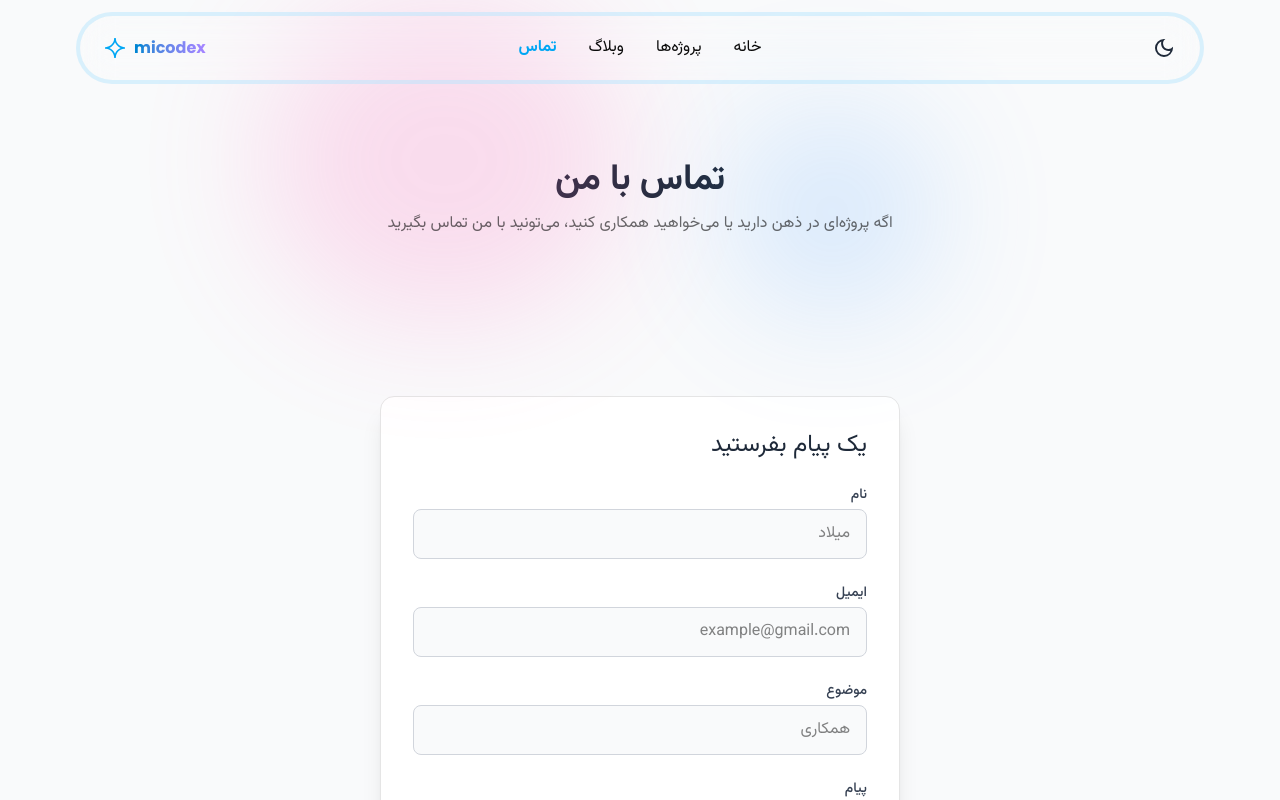
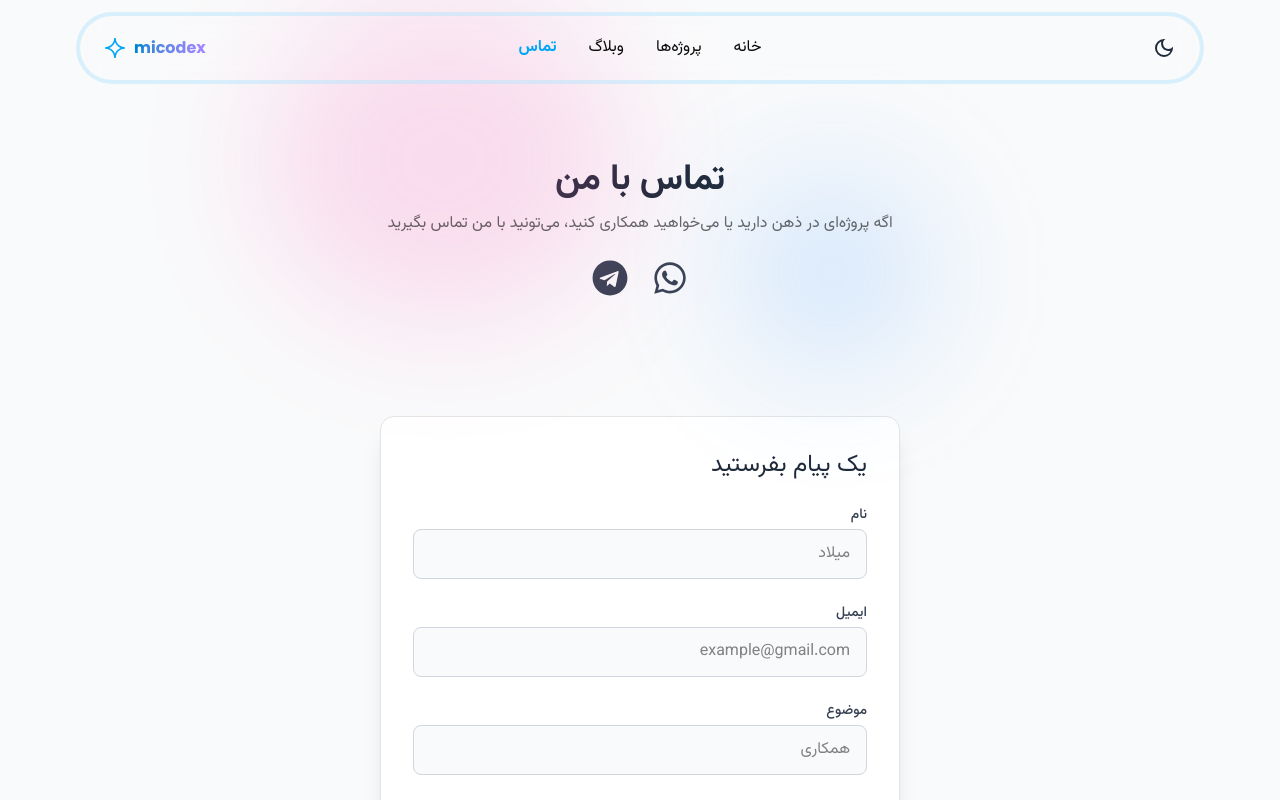
Before and after one commit to micodex/micodex-portfolio, a Next.js app: page /contact in a window 1280 px wide. Shown: the top 800 px of the page. Built offline with nearby package versions, Linux system fonts and the light colour scheme.

Commit message:
add telegram and whatsapp social links

```diff
--- a/app/contact/page.tsx
+++ b/app/contact/page.tsx
@@ -1,9 +1,11 @@
 import ContactForm from "./ContactForm";
+import { FaWhatsapp, FaTelegram } from "react-icons/fa";
+import * as motion from "motion/react-client";
 
 // Metadata
 import type { Metadata } from "next";
 export const metadata: Metadata = {
-  title: "micodex | contact",
+  title: "تماس | micodex",
   description:
     "Have a project in mind? Let's collaborate! Send me a message and I'll get back to you soon.",
 };
@@ -32,10 +34,46 @@ export default function ContactPage() {
               تماس بگیرید
             </p>
           </div>
+
+          {/* telegram and whatsapp contact chat links */}
+          <ul className="mt-6 flex gap-6 justify-center items-center text-4xl text-gray-700 dark:text-gray-300 cursor-pointer">
+            <motion.li
+              className="hover:text-green-500 transition-colors duration-100"
+              initial={{ scale: 0.1 }}
+              animate={{
+                scale: 1,
+                transition: { type: "spring", bounce: 0.4 },
+              }}
+              whileHover={{ scale: 1.4 }}
+              whileTap={{ scale: 0.8 }}
+            >
+              <a href="https://wa.me" target="_blank" rel="noopener noreferrer">
+                <FaWhatsapp />
+              </a>
+            </motion.li>
+            <motion.li
+              className="hover:text-sky-500 transition-colors duration-100"
+              initial={{ scale: 0.1 }}
+              animate={{
+                scale: 1,
+                transition: { type: "spring", bounce: 0.4 },
+              }}
+              whileHover={{ scale: 1.4 }}
+              whileTap={{ scale: 0.8 }}
+            >
+              <a
+                href="https://t.me/heyitsmg"
+                target="_blank"
+                rel="noopener noreferrer"
+              >
+                <FaTelegram />
+              </a>
+            </motion.li>
+          </ul>
         </div>
       </header>
 
-      <section className="section-container py-20">
+      <section className="section-container pt-10 pb-20">
         {/* contact form */}
         <ContactForm />
       </section>
```
